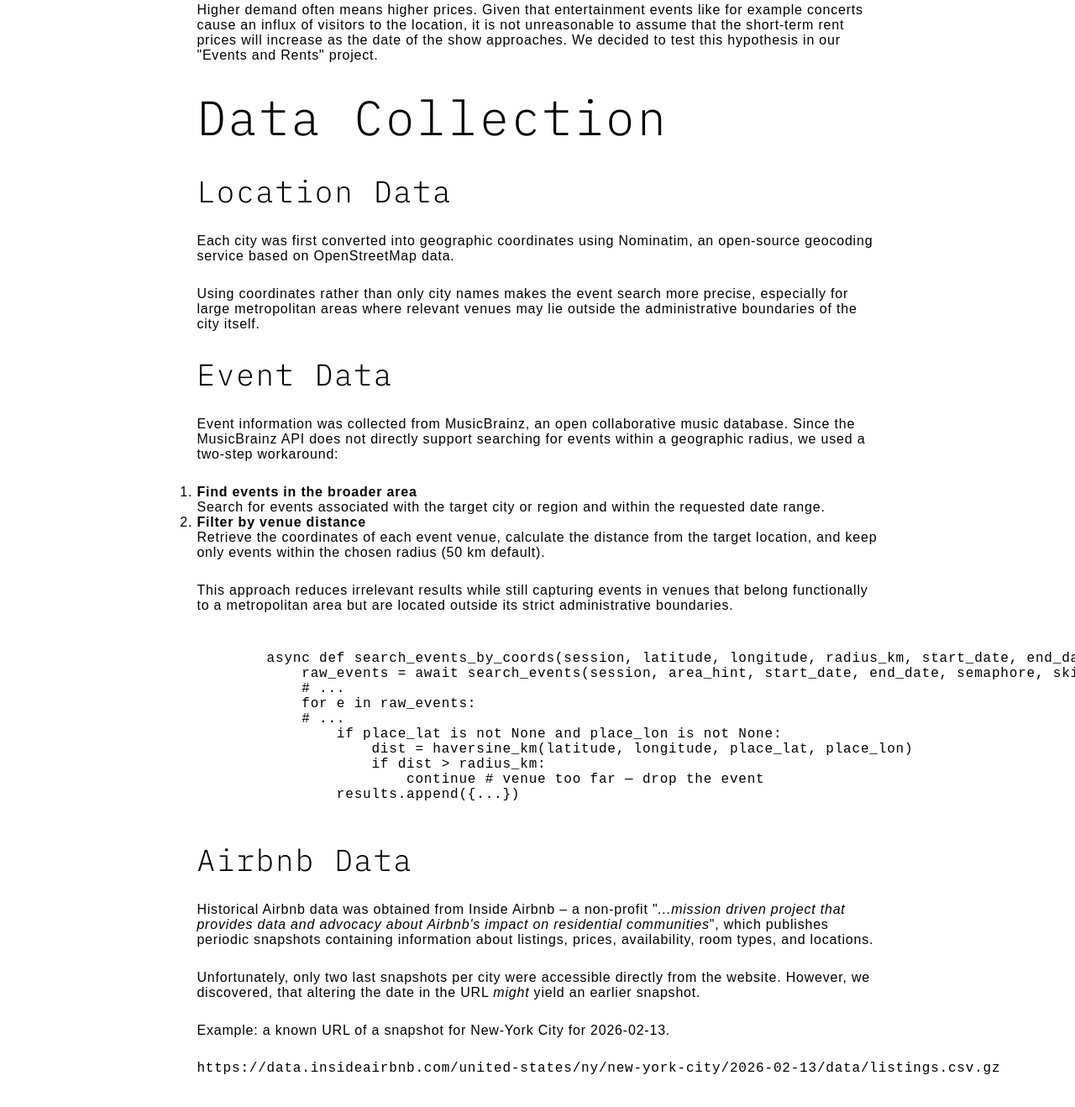
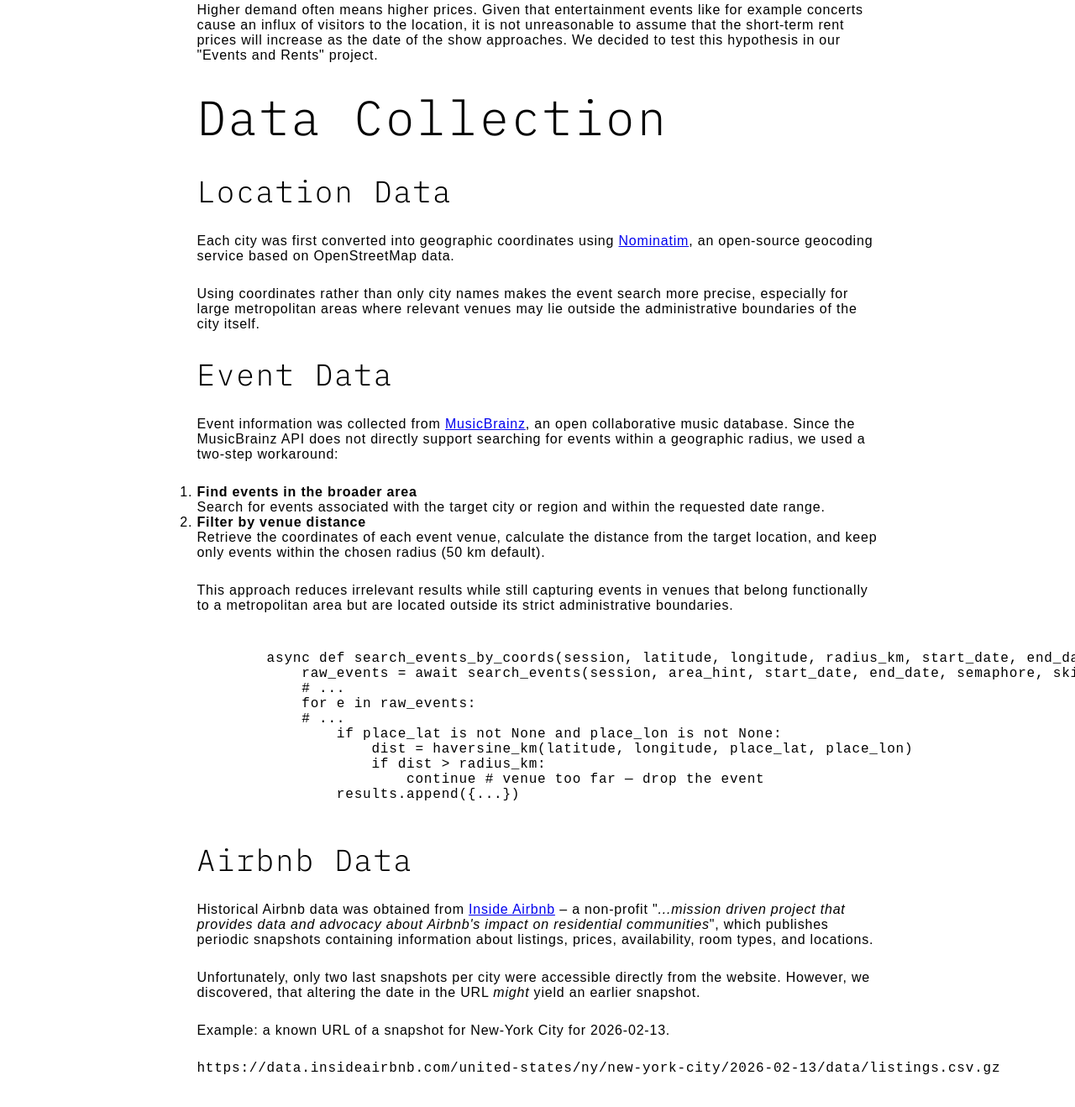
Before and after one commit to ghjez/events_and_rents, a plain HTML site: page methods.html in a window 1280 px wide. Shown: the part 230-1548 px from the top of the page at 84% size. Drawn offline with Linux system fonts and the light colour scheme.

Commit message:
feat: links

```diff
--- a/methods.html
+++ b/methods.html
@@ -27,10 +27,10 @@
         <p>Higher demand often means higher prices. Given that entertainment events like for example concerts cause an influx of visitors to the location, it is not unreasonable to assume that the short-term rent prices will increase as the date of the show approaches. We decided to test this hypothesis in our &quot;Events and Rents&quot; project.</p>
         <h2>Data Collection</h2>
         <h3>Location Data</h3>
-        <p>Each city was first converted into geographic coordinates using Nominatim, an open-source geocoding service based on OpenStreetMap data.</p>
+        <p>Each city was first converted into geographic coordinates using <a href="https://nominatim.org/">Nominatim</a>, an open-source geocoding service based on OpenStreetMap data.</p>
         <p>Using coordinates rather than only city names makes the event search more precise, especially for large metropolitan areas where relevant venues may lie outside the administrative boundaries of the city itself.</p>
         <h3>Event Data</h3>
-        <p>Event information was collected from MusicBrainz, an open collaborative music database. Since the MusicBrainz API does not directly support searching for events within a geographic radius, we used a two-step workaround:</p>
+        <p>Event information was collected from <a href="https://musicbrainz.org/">MusicBrainz</a>, an open collaborative music database. Since the MusicBrainz API does not directly support searching for events within a geographic radius, we used a two-step workaround:</p>
         <ol>
         <li><strong>Find events in the broader area</strong><br> Search for events associated with the target city or region and within the requested date range.</li>
         <li><strong>Filter by venue distance</strong><br> Retrieve the coordinates of each event venue, calculate the distance from the target location, and keep only events within the chosen radius (50 km default).</li>
@@ -49,7 +49,7 @@
                 results.append({...})
         </code></pre>
         <h3>Airbnb Data</h3>
-        <p>Historical Airbnb data was obtained from Inside Airbnb – a non-profit &quot;<em>...mission driven project that provides data and advocacy about Airbnb&#39;s impact on residential communities</em>&quot;, which publishes periodic snapshots containing information about listings, prices, availability, room types, and locations.</p>
+        <p>Historical Airbnb data was obtained from <a href="http://insideairbnb.com">Inside Airbnb</a> – a non-profit &quot;<em>...mission driven project that provides data and advocacy about Airbnb&#39;s impact on residential communities</em>&quot;, which publishes periodic snapshots containing information about listings, prices, availability, room types, and locations.</p>
         <p>Unfortunately, only two last snapshots per city were accessible directly from the website. However, we discovered, that altering the date in the URL <em>might</em> yield an earlier snapshot. </p>
         <p>Example: a known URL of a snapshot for New-York City for 2026-02-13.</p>
         <pre><code>https://data.insideairbnb.com/united-states/ny/new-york-city/2026-02-13/data/listings.csv.gz
```
